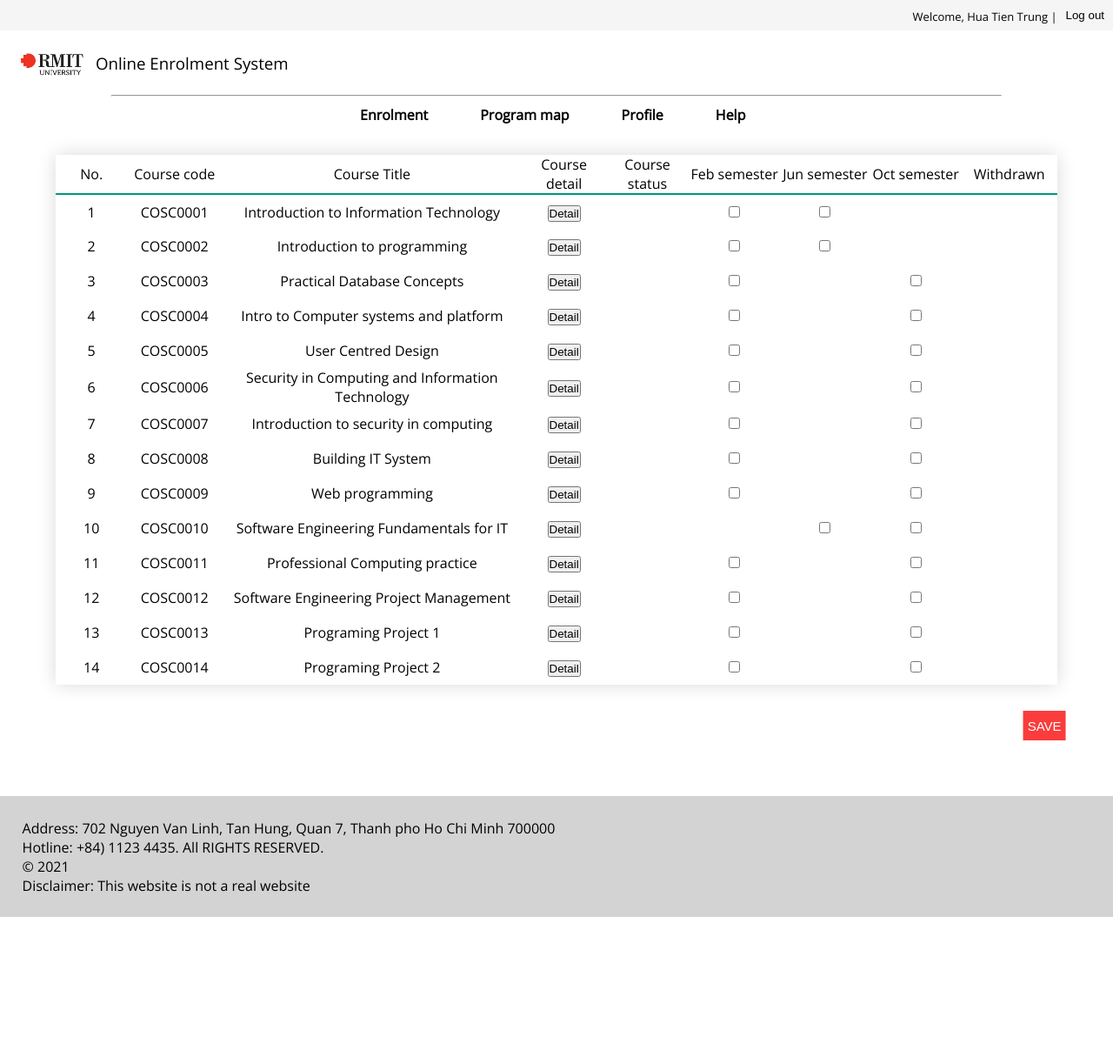
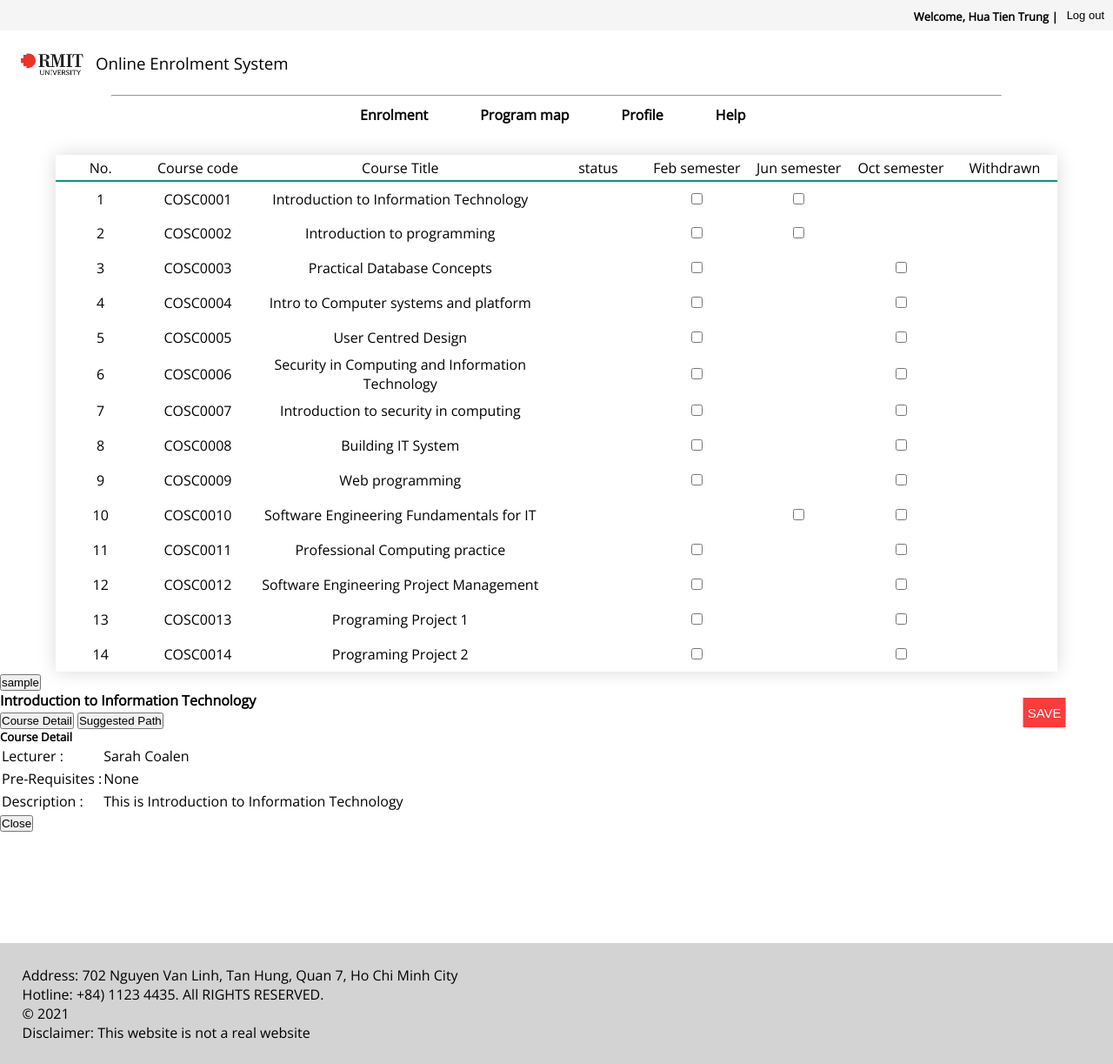
Before and after one commit to ROGRekles/Student-Online-Enrollment, a PHP site: page /home.php in a window 1280 px wide. Shown: the whole page at 87% size. Before the commit the page ends 1054 px from the top, so only its background shows below. Run offline with PHP 8.4, Linux system fonts and the light colour scheme; a user stored in the database is signed in; data comes from the database, SQL or seed files in the repository; data that the repository does not hold is empty.

Commit message:
fix user profile / changing footer

```diff
--- a/enrolment/css/main.css
+++ b/enrolment/css/main.css
@@ -148,6 +148,7 @@
 .active-t1 th{
     width: 140px;
     height: 30px;
+
     border-bottom: 2px solid #009879;
     font-weight: 500;
 }
@@ -186,10 +187,12 @@
 
 /* profile */
 .user-img{
-    height: auto;
-    width: 10px;
-    float:left;
-    margin-left: 100px;
+
+    display: flex;
+    align-items: center;
+    justify-content: space-around;
+    margin-bottom: 30px;
+    margin-top: 20px;
 }
 
 .user-info{
@@ -199,14 +202,18 @@
     text-align: left;
     border-collapse: collapse;
 }
+
 .user-info table tr{
-    font-weight: bold;
+    padding-bottom:40px;
+
 }
 
 .user-info table tr td{
     height:30px;
     border-bottom: 1px solid lightgrey;
     padding-left: 10px;
+    width: 500px;
+    height: 30px;
 }
 
 .save-enrol-btn{
@@ -226,6 +233,7 @@
 
 .logout-btn{
     margin: 10px;
+    font-size: small;
     float: right;
     border: none;
     cursor: pointer;
--- a/enrolment/home.php
+++ b/enrolment/home.php
@@ -17,6 +17,16 @@
 <html>
 
 <head>
+    <!-- link from w3school -->
+    <meta name="viewport" content="width=device-width, initial-scale=1">
+    <link rel="stylesheet" href="../enrolment/css/detail.css">
+
+    <style>
+        .city {
+            display: none
+        }
+    </style>
+
     <link rel="stylesheet" type="text/css" href="//fonts.googleapis.com/css?family=Open+Sans" />
     <link href="../enrolment/css/main.css" rel="stylesheet" />
 
@@ -43,14 +53,15 @@
                         &nbsp;&nbsp;&nbsp;&nbsp;&nbsp;&nbsp;&nbsp;&nbsp;&nbsp;&nbsp;&nbsp;
                         &nbsp;&nbsp;&nbsp;&nbsp;&nbsp;&nbsp;&nbsp;&nbsp;&nbsp;&nbsp;&nbsp;
                         &nbsp;&nbsp;&nbsp;&nbsp;&nbsp;&nbsp;&nbsp;&nbsp;&nbsp;&nbsp;&nbsp;
-                        <input type="submit" name="logout" value="Log out" class="logout-btn" style="background-color:#F5F5F5;">
+                        <input type="submit" name="logout" value="Log out" class="logout-btn" style="background-color:#F5F5F5;  font-size:small; ">
                     </form>
-                    <p style=" font-size:small; padding-top:10px; float:right; background-color:#F5F5F5;"><?php echo "Welcome, " . $user . " " . "  " . "|" ?></p>
+                    <b style=" font-size:small; padding-top:10px; float:right; background-color:#F5F5F5;"><?php echo "Welcome, " . $user . " " . "  " . "|" ?></b>
                 </div>
             </tr>
         </table>
 
         <hr>
+
 
 
         <div class="nagivate-bar">
@@ -85,8 +96,8 @@
                 <th>No.</th>
                 <th>Course code</th>
                 <th style="width:30%">Course Title</th>
-                <th>Course detail</th>
-                <th>Course status</th>
+
+                <th>status</th>
                 <th>Feb semester</th>
                 <th>Jun semester</th>
                 <th>Oct semester</th>
@@ -108,7 +119,7 @@
                     . $row["course_id"]
                     . "</td><td> " . $row["rmit_course_id"]
                     . "</td><td> " . $row["title"]
-                    . "</td><td><button type='button' id='myBtn'>Detail</button></td><td>"; ?>
+                    . "</td><td>"; ?>
                 <?php
                 $sql = "SELECT * FROM enrolment WHERE student_id='$student_id' AND course_id='$course1_id' ";
                 $resultInner1 = mysqli_query($connectivity, $sql);
@@ -126,28 +137,28 @@
                             if ($enrolment_status != '' || $first1_semester == "Not Available") {
                                 echo 'style="visibility: hidden;"';
                             }
-                            ?> type="checkbox" name="t1_id[]" value="<?php echo $course1_id ?>">
+                            ?> type="checkbox" name="t_id" value="<?php echo $course1_id ?>">
                 </td>
                 <td><input <?php
 
                             if ($enrolment_status != '' || $second1_semester == "Not Available") {
                                 echo 'style="visibility: hidden;"';
                             }
-                            ?> type="checkbox" name="t1_id[]" value="<?php echo $course1_id ?>">
+                            ?> type="checkbox" name="t_id" value="<?php echo $course1_id ?>">
                 </td>
                 <td><input <?php
 
                             if ($enrolment_status != '' || $third1_semester == "Not Available") {
                                 echo 'style="visibility: hidden;"';
                             }
-                            ?> type="checkbox" name="t1_id[]" value="<?php echo $course1_id ?>">
+                            ?> type="checkbox" name="t_id" value="<?php echo $course1_id ?>">
                 </td>
                 <td><input <?php
 
                             if ($enrolment_status == '') {
                                 echo 'style="visibility: hidden;"';
                             }
-                            ?> type="checkbox" name="t_remove_id[]" value="<?php echo $course1_id ?>">
+                            ?> type="checkbox" name="t_remove_id" value="<?php echo $course1_id ?>">
                 </td>
 
                 <?php $enrolment_status = '' ?>
@@ -162,6 +173,86 @@
         <input type="hidden" name="enrolment_status" value="In Progress">
         <a href="insert_db.php"><input class="save-btn" type="submit" value="Save"></a>
     </form>
+
+
+
+    <!-- w3school -->
+    <div class="w3-container">
+
+        <button onclick="document.getElementById('id01').style.display='block'" class="w3-button w3-black">sample</button>
+
+        <div id="id01" class="w3-modal">
+            <div class="w3-modal-content w3-card-4 w3-animate-zoom">
+                <header class="w3-container w3-blue">
+                    <!-- <span onclick="document.getElementById('id01').style.display='none'" class="w3-button w3-blue w3-xlarge w3-display-topright">&times;</span> -->
+                    <h4>Introduction to Information Technology</h4>
+                </header>
+
+                <div class="w3-bar w3-border-bottom">
+                    <button class="tablink w3-bar-item w3-button" onclick="openCity(event, 'London')">Course Detail</button>
+                    <button class="tablink w3-bar-item w3-button" onclick="openCity(event, 'Paris')">Suggested Path</button>
+                </div>
+
+                <div id="London" class="w3-container city">
+                    <h5>Course Detail</h5>
+                    <table>
+                        <tr>
+                            <td>Lecturer : </td>
+                            <td>Sarah Coalen</td>
+                        </tr>
+                            <tr>
+                            <td> </td>
+                            </tr>
+                        <tr>
+                            <td>Pre-Requisites : </td>
+                            <td>None</td>
+                        </tr>
+                        <tr>
+                            <td> </td>
+                            </tr>
+                        <tr>
+
+                            <td>Description : </td>
+
+
+                            <td>This is Introduction to Information Technology</td>
+                        </tr>
+                    </table>
+
+                </div>
+
+                <div id="Paris" class="w3-container city">
+                    <h5>Suggested Path</h5>
+                    <img src="../enrolment/image/Introduction to information technology.png" style="width:auto; height:auto;" alt="introduction_to_Information_technology.png">
+                </div>
+
+
+                <div class="w3-container w3-light-grey w3-padding">
+                    <button class="w3-button w3-right w3-white w3-border" onclick="document.getElementById('id01').style.display='none'">Close</button>
+                </div>
+            </div>
+        </div>
+
+    </div>
+
+    <script>
+        document.getElementsByClassName("tablink")[0].click();
+
+        function openCity(evt, cityName) {
+            var i, x, tablinks;
+            x = document.getElementsByClassName("city");
+            for (i = 0; i < x.length; i++) {
+                x[i].style.display = "none";
+            }
+            tablinks = document.getElementsByClassName("tablink");
+            for (i = 0; i < x.length; i++) {
+                tablinks[i].classList.remove("w3-light-grey");
+            }
+            document.getElementById(cityName).style.display = "block";
+            evt.currentTarget.classList.add("w3-light-grey");
+        }
+    </script>
+
 </body>
 
 
@@ -169,9 +260,9 @@
 <footer class="footer">
 
     <div>
-        <p>Address: 702 Nguyen Van Linh, Tan Hung, Quan 7, Thanh pho Ho Chi Minh 700000</p>
+        <p>Address: 702 Nguyen Van Linh, Tan Hung, Quan 7, Ho Chi Minh City</p>
         <p>Hotline: +84) 1123 4435. All RIGHTS RESERVED.</p>
-       &copy;
+        &copy;
         <script>
             document.write(new Date().getFullYear());
         </script>
```
Also changed, not shown: enrolment/help.php (+82 -73 lines), enrolment/programmap.php (+5 -5 lines), enrolment/student.php (+9 -7 lines).
